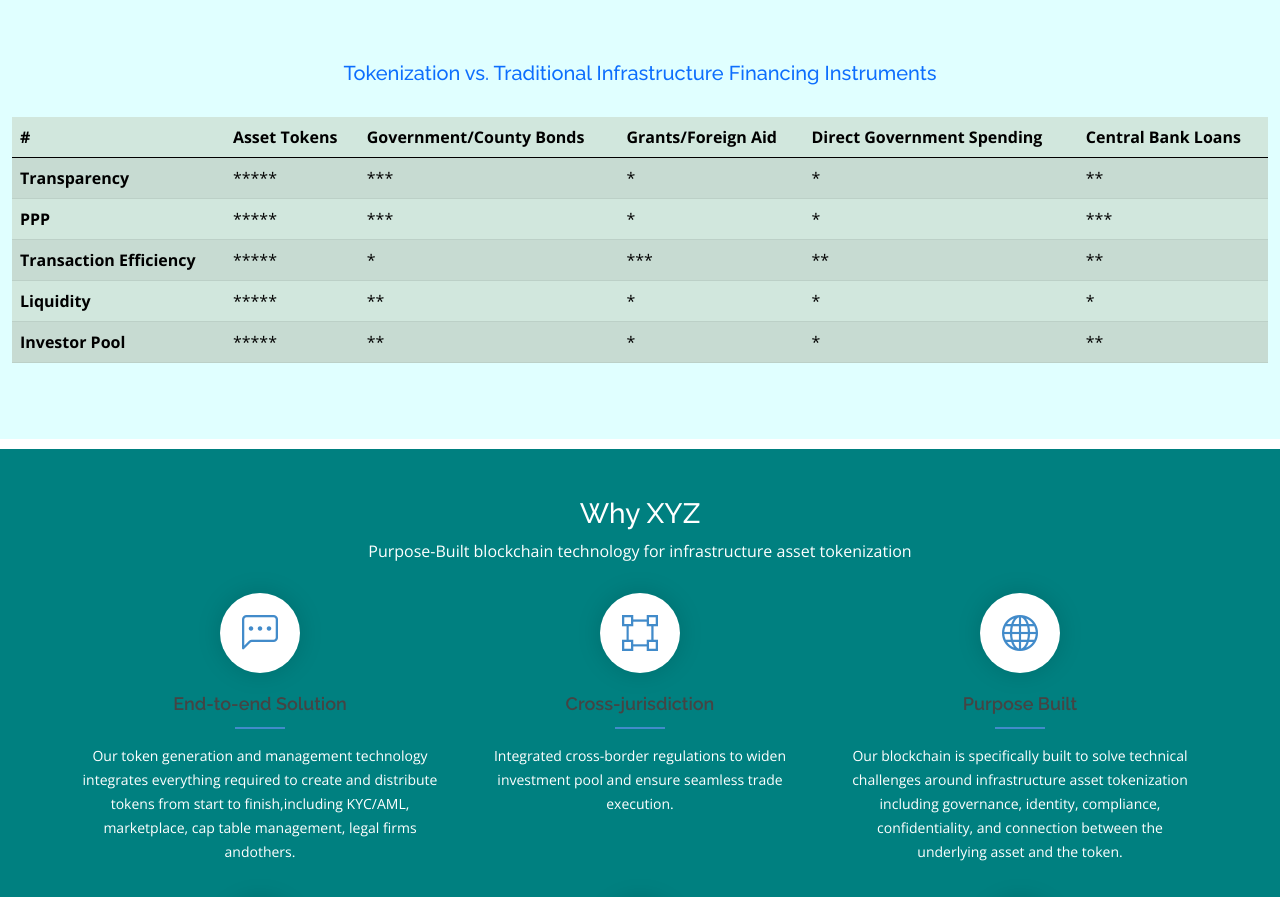
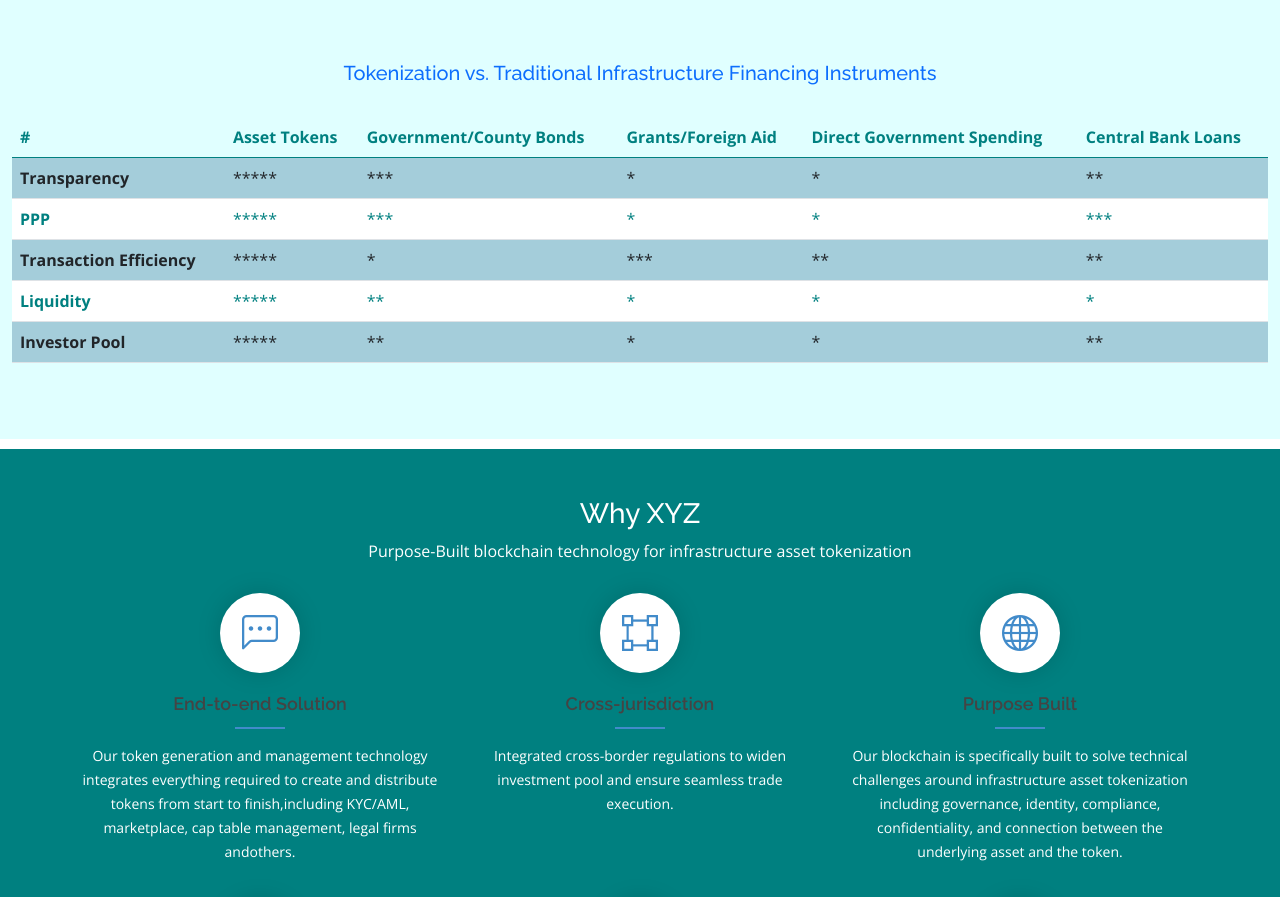
Before and after one commit to paulo-ndambo/blockchainwebsite, a plain HTML site: page index.html in a window 1280 px wide. Shown: the part 1071-1968 px from the top of the page. Drawn offline with nearby package versions, Linux system fonts and the light colour scheme; files that its build step writes are made by us from their sources; files whose address does not match are found by name.

Commit message:
file changes

```diff
--- a/index.html
+++ b/index.html
@@ -200,7 +200,7 @@
             <div class="container-fluid">
               <h5 class="text-center text-primary">Tokenization vs. Traditional Infrastructure Financing Instruments</h5>
               <br>
-              <table class="table table-success table-striped">
+              <table class="table table-striped" style="color: teal;">
               <thead>
                 <tr>
                   <th scope="col">#</th>
@@ -212,15 +212,15 @@
                 </tr>
               </thead>
               <tbody>
-    <tr>
-      <th scope="row">Transparency</th>
+    <tr style="background-color: lightblue;">
+      <th scope="row" >Transparency</th>
       <td>*****</td>
       <td>***</td>
       <td>*</td>
       <td>*</td>
       <td>**</td>
     </tr>
-    <tr>
+    <tr style="background-color: white;">
       <th scope="row">PPP</th>
       <td>*****</td>
       <td>***</td>
@@ -228,7 +228,7 @@
       <td>*</td>
       <td>***</td>
     </tr>
-    <tr>
+    <tr style="background-color: lightblue;">
       <th scope="row">Transaction Efficiency</th>
       <td>*****</td>
       <td>*</td>
@@ -236,7 +236,7 @@
       <td>**</td>
       <td>**</td>
     </tr>
-    <tr>
+    <tr style="background-color: white;">
       <th scope="row">Liquidity</th>
       <td>*****</td>
       <td>**</td>
@@ -244,7 +244,7 @@
       <td>*</td>
       <td>*</td>
     </tr>
-    <tr>
+    <tr style="background-color: lightblue;">
       <th scope="row">Investor Pool</th>
       <td>*****</td>
       <td>**</td>
```
